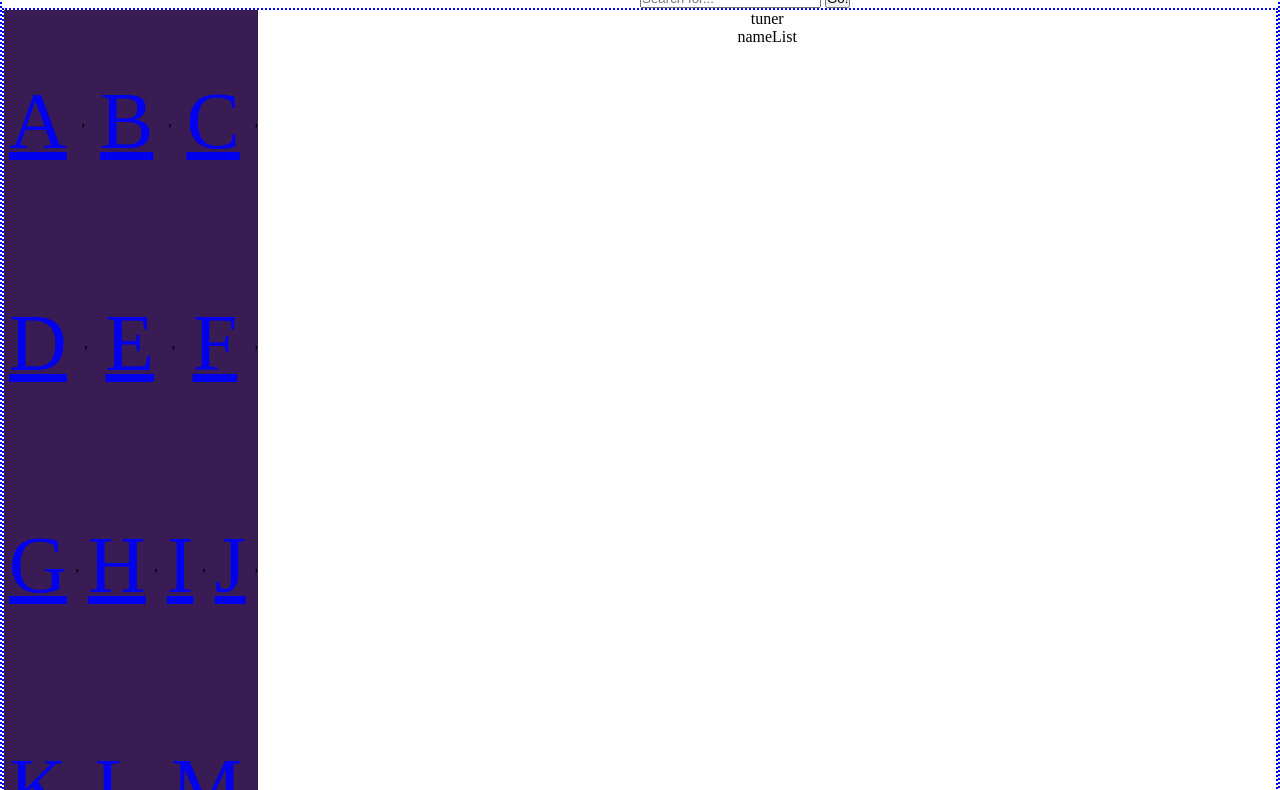
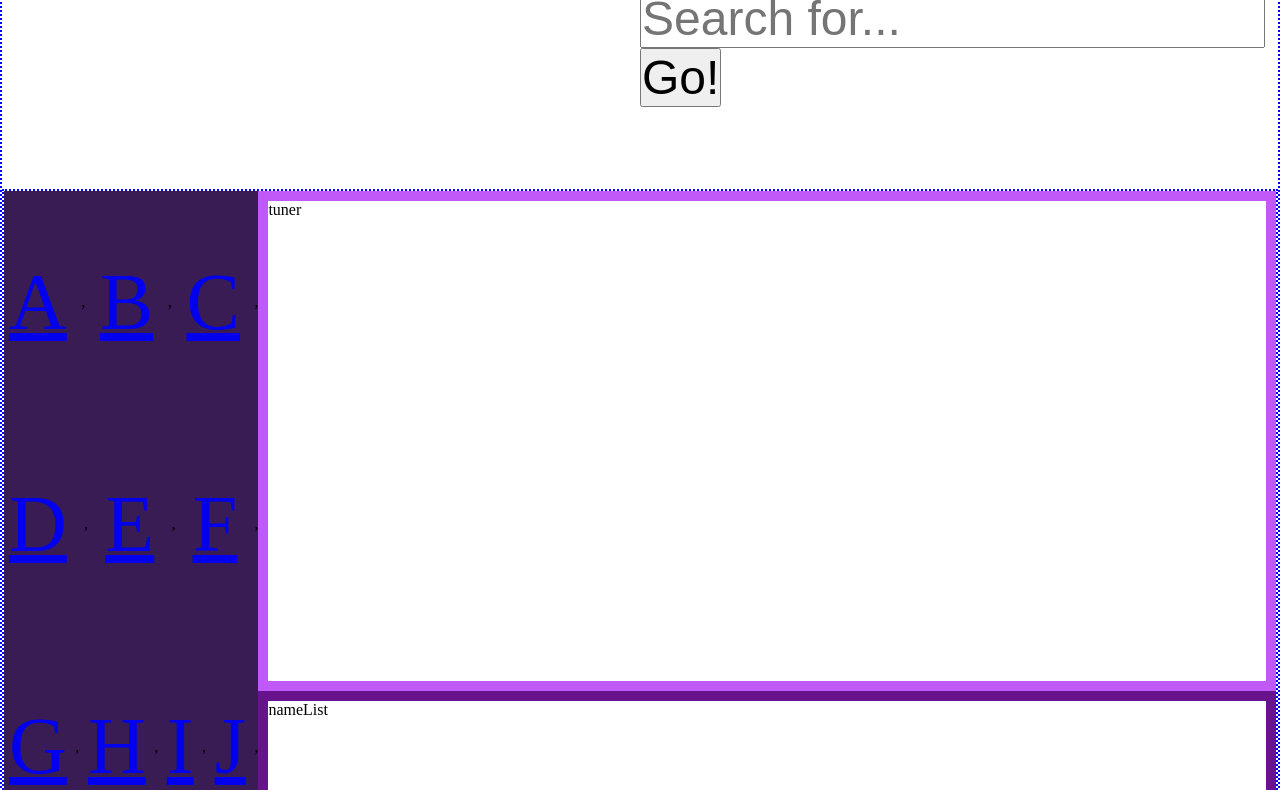
Before and after one commit to carvajalmichael3/cool-chords, a plain HTML site: page cool-chords/index.html in a window 1280 px wide. Shown: the part 72-862 px from the top of the page. Drawn offline with Linux system fonts and the light colour scheme.

Commit message:
added border and size for artist names

```diff
--- a/cool-chords/index.html
+++ b/cool-chords/index.html
@@ -34,7 +34,7 @@
         </div>
     </section>
 
-    little changes rigjt herererer
+
 
     <script src="app.js"></script>
 </body>
--- a/cool-chords/style.css
+++ b/cool-chords/style.css
@@ -32,7 +32,12 @@ header {
 
 .col-lg-6{
     padding-left: 50%;
+    margin-bottom: 100px;
     height: 100px;
+}
+
+.form-control, .btn {
+    font-size: 3em;
 }
 
 .main2{
@@ -68,3 +73,15 @@ header {
     margin: 5px;
 
 }
+
+.tuner{
+    height: 500px;
+    width: 100%;
+    border: #a40df6ae solid 10px;
+}
+
+.nameList{
+    height: 500px;
+    width: 100%;
+    border: #610588f1 solid 10px;
+}
```
